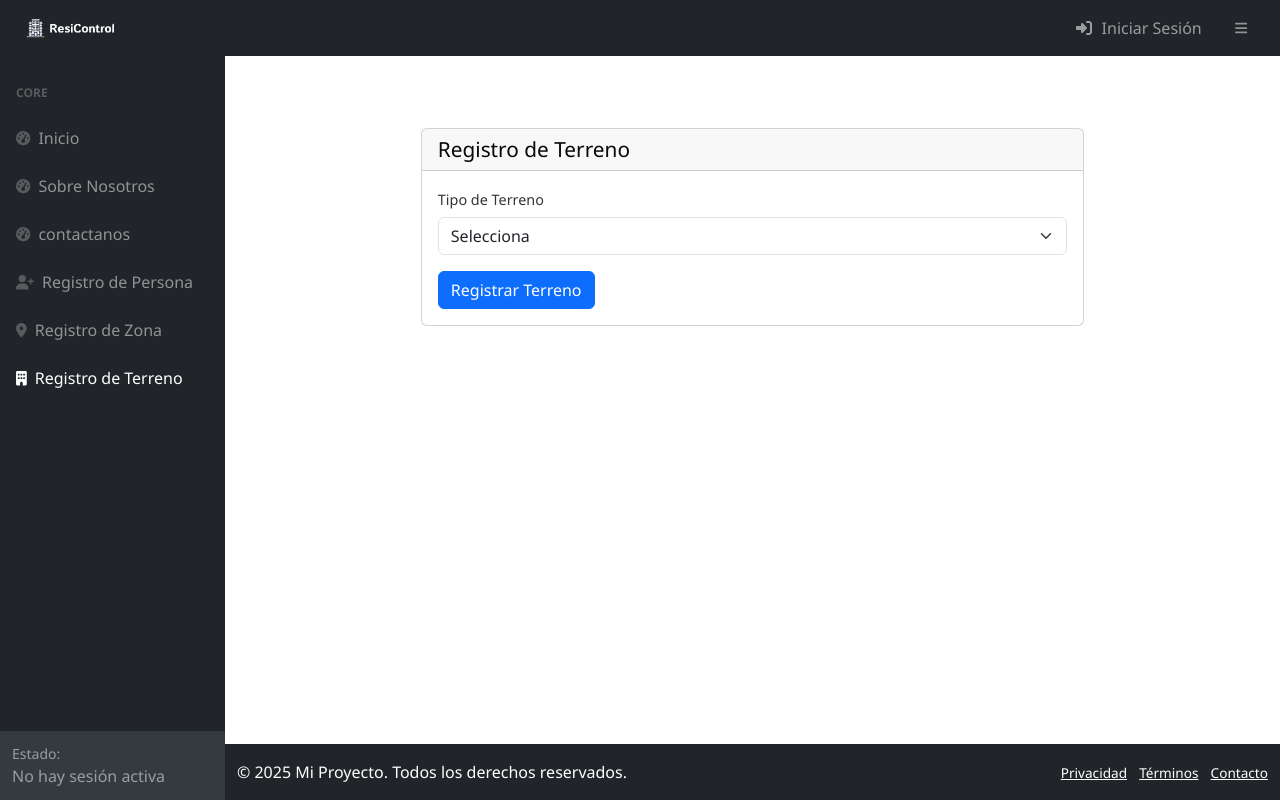
After one commit to sofiaenciso20/ResiControl, a PHP site: page /registro_terreno.php in a window 1280 px wide. The commit adds this page. Run offline with PHP 8.4, Linux system fonts and the light colour scheme; some libraries are stand-ins or nearby versions.

Commit message:
REGISTRO ZONA validacion commit

```diff
--- /dev/null
+++ b/public/registro_terreno.php
@@ -0,0 +1,16 @@
+<?php
+
+require_once __DIR__ . '/../vendor/autoload.php';
+require_once __DIR__ . '/../src/Controllers/TerrenoController.php';
+
+$controller = new terrenoController();
+$mensaje = $controller->registrar();
+
+$titulo = 'Registro de Terreno';
+$pagina_actual = 'registro_terreno';
+
+ob_start();
+require_once __DIR__ . '/../views/components/registro_terreno.php';
+$contenido = ob_get_clean();
+
+require_once __DIR__ . '/../views/layout/main.php';
--- a/public/registro_zona.php
+++ b/public/registro_zona.php
@@ -1,9 +1,9 @@
 <?php
 
 require_once __DIR__ . '/../vendor/autoload.php';
-require_once __DIR__ . '/../src/Controllers/PersonaController.php';
+require_once __DIR__ . '/../src/Controllers/ZonaController.php';
 
-$controller = new PersonaController();
+$controller = new zonaController();
 $mensaje = $controller->registrar();
 
 $titulo = 'Registro de zona';
--- /dev/null
+++ b/src/Controllers/TerrenoController.php
@@ -0,0 +1,16 @@
+<?php
+
+class TerrenoController {
+    public function registrar(){
+        if ($_SERVER['REQUEST_METHOD'] === 'POST') {
+            $tipo_terreno = $_POST['tipo_terreno'] ?? '';
+            $cantidad_apartamentos = $_POST['cantidad_apartamentos'] ?? 0;
+            $cantidad_casas = $_POST['cantidad_casas'] ?? 0;
+
+            // Aquí iría la lógica para guardar en la base de datos
+            // Por ahora solo mostraremos un mensaje de éxito
+            return "Terreno registrado exitosamente";
+        }
+        return"";
+    }
+}
--- /dev/null
+++ b/views/components/registro_terreno.php
@@ -0,0 +1,44 @@
+<div class="container mt-5">
+    <div class="row justify-content-center">
+        <div class="col-md-8">
+            <div class="card">
+                <div class="card-header">
+                    <h4 class="mb-0">Registro de Terreno</h4>
+                </div>
+                <div class="card-body">
+                    <form method="POST" action="/registro_terreno.php">
+                        <div class="mb-3">
+                            <label class="form-label">Tipo de Terreno</label>
+                            <select class="form-select" name="tipo_terreno" id="tipo_terreno" required>
+                                <option value="">Selecciona</option>
+                                <option value="bloque">Bloque</option>
+                                <option value="manzana">Manzana</option>
+                            </select>
+                        </div>
+                        <div id="cantidad_apartamentos" style="display: none;">
+                            <div class="mb-3">
+                                <label class="form-label">Cantidad de Apartamentos</label>
+                                <input type="number" class="form-control" name="apartamentos" required>
+                            </div>
+                        </div>
+                        <div id="cantidad_casas" style="display: none;">
+                            <div class="mb-3">
+                                <label class="form-label">Cantidad de Casas</label>
+                                <input type="number" class="form-control" name="casas" required>
+                            </div>
+                        </div>
+                        <button type="submit" class="btn btn-primary">Registrar Terreno</button>
+                    </form>
+                </div>
+            </div>
+        </div>
+    </div>
+</div>
+<script>
+document.getElementById('tipo_terreno').addEventListener('change', function() {
+    const tipo = this.value;
+    document.getElementById('cantidad_apartamentos').style.display = tipo === 'bloque' ? 'block' : 'none';
+    document.getElementById('cantidad_casas').style.display = tipo === 'manzana' ? 'block' : 'none';
+
+});
+</script>
--- a/views/components/sidebar.php
+++ b/views/components/sidebar.php
@@ -24,6 +24,10 @@
                         <div class="sb-nav-link-icon"><i class="fas fa-map-marker-alt"></i></div>
                         Registro de Zona
                     </a>
+                    <a class="nav-link <?php echo ($pagina_actual ?? '') === 'registro_terreno' ? 'active' : ''; ?>" href="/registro_terreno.php">
+                        <div class="sb-nav-link-icon"><i class="fas fa-building"></i></div>
+                        Registro de Terreno
+                    </a>
                     </div>
 
             </div>
```
Also changed, not shown: views/components/registro_zona.php (line endings or trailing spaces).
